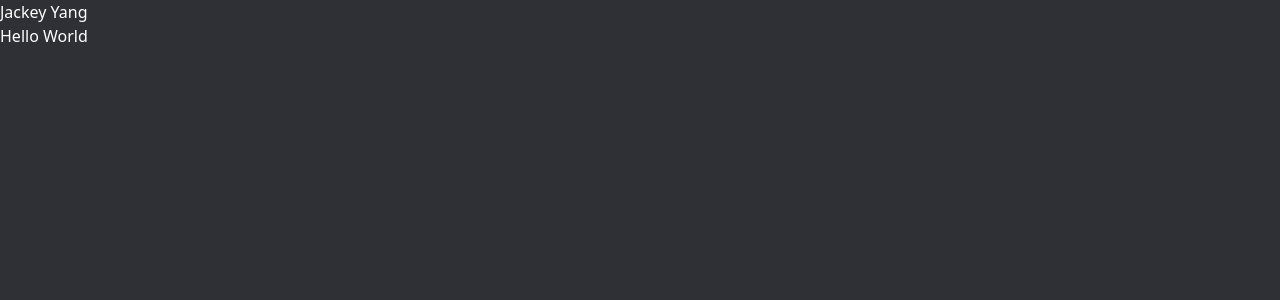
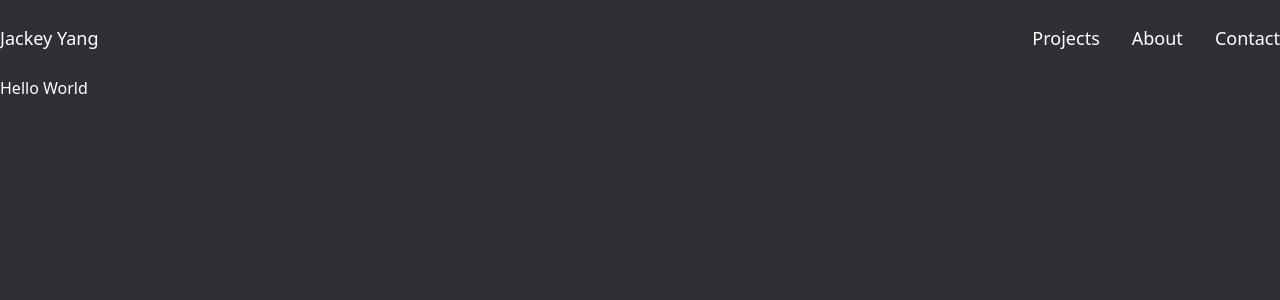
Before and after one commit to g00gol/jackey, a Next.js app: page / in a window 1280 px wide. Shown: the top 300 px of the page. Built offline with nearby package versions, Linux system fonts and the light colour scheme.

Commit message:
updated nav

```diff
--- a/components/Nav/Nav.js
+++ b/components/Nav/Nav.js
@@ -1,7 +1,14 @@
 export default function Nav() {
 	return (
-		<div className="bg-transparent min-w-screen w-screen">
-			<a href="#">Jackey Yang</a>
+		<div className="bg-transparent w-full text-lg">
+			<div className="py-6 flex justify-between align-center">
+				<a href="#">Jackey Yang</a>
+				<span className="space-x-8">
+					<a href="">Projects</a>
+					<a href="">About</a>
+					<a href="">Contact</a>
+				</span>
+			</div>
 		</div>
 	)
 }
```
